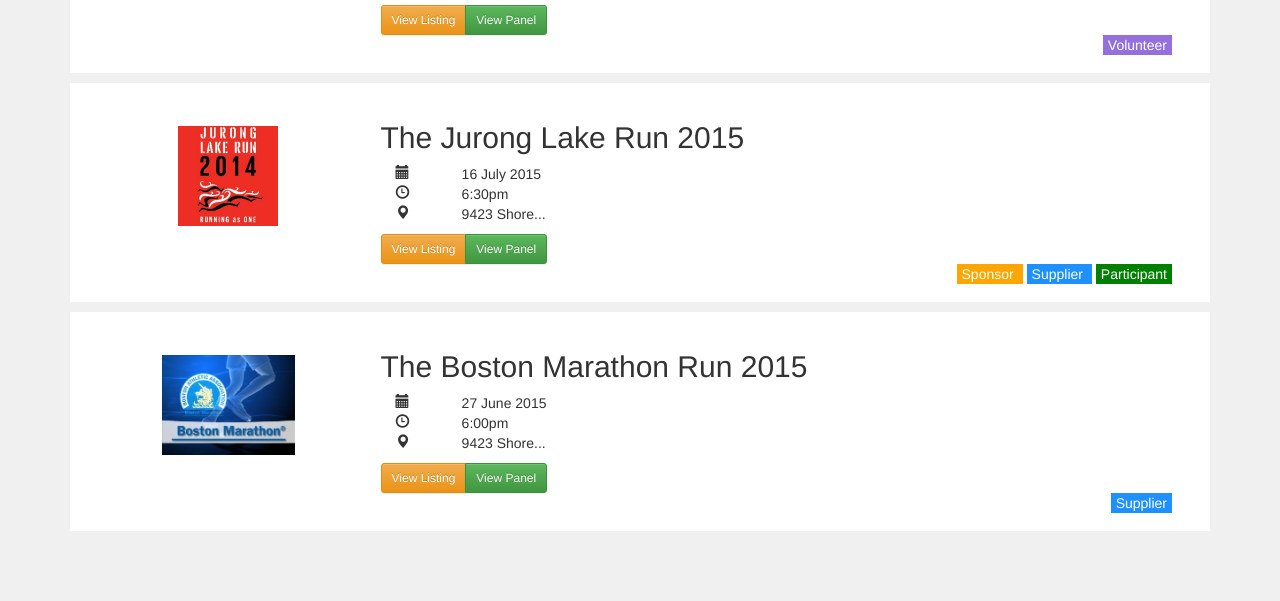
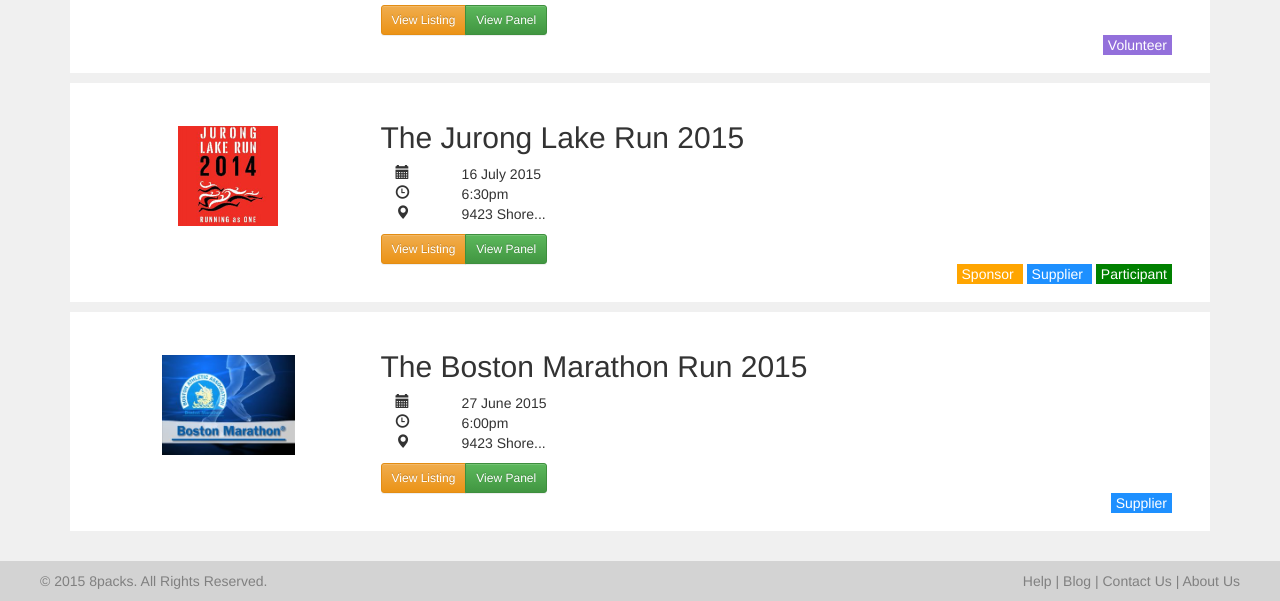
Before and after one commit to 8packs/BASES, a plain HTML site: page web/myevents.html in a window 1280 px wide. Shown: the part 735-1336 px from the top of the page. Before the commit the page ends 1276 px from the top, so only its background shows below. Drawn offline with nearby package versions, Linux system fonts and the light colour scheme.

Commit message:
Added footer

```diff
--- a/web/css/main.css
+++ b/web/css/main.css
@@ -308,3 +308,32 @@
 .black-text{
     color: black;
 }
+
+.grey-text{
+    color: grey;
+}
+
+pipe ul li { float: right; }
+pipe ul li:after { content: "|"; padding: 0 .5em; }
+
+.footer-container{
+    background-color: lightgrey;
+    height: 40;
+    margin-top: 20;
+}
+
+.footer-left{
+    float: left;
+    height: 40;
+    background-color: lightgrey;
+    padding-left: 40;
+    padding-top: 10;
+}
+
+.footer-right{
+    float: right;
+    height: 40;
+    background-color: lightgrey;
+    padding-right: 40;
+    padding-top: 10;
+}
--- a/web/myevents.html
+++ b/web/myevents.html
@@ -60,7 +60,7 @@
                   <li>
                       <a href="#" class="dropdown-toggle" data-toggle="dropdown" role="button" aria-expanded="false">
                           <span class="navbar_icon_color">
-                              <div class="black-text">
+                              <div class="grey-text">
                                   <img class="navbar_user_img" src="images/allan.png">
                                   Allan <span class="caret">
                               </div>
@@ -373,5 +373,20 @@
             </div>
         </div>
 
+            <div class="footer-container">
+                <div class="footer-left">
+                    <span class="grey-text">&copy; 2015 8packs. All Rights Reserved.</span>
+                </div>
+                <div class="footer-right">
+                    <a href="#"><span class="grey-text">Help</span></a>
+                    <span class="grey-text">  |  </span>
+                    <a href="#"><span class="grey-text">Blog</span></a>
+                    <span class="grey-text">  |  </span>
+                    <a href="#"><span class="grey-text">Contact Us</span></a>
+                    <span class="grey-text">  |  </span>
+                    <a href="#"><span class="grey-text">About Us</span></a>
+                </div>
+            </div>
+
     </body>
 </html>
```
Also changed, not shown: web/homepage-nologin.html (+14 -0 lines), web/homepage-withlogin.html (+16 -0 lines), web/searchpage.html (+15 -1 lines).
